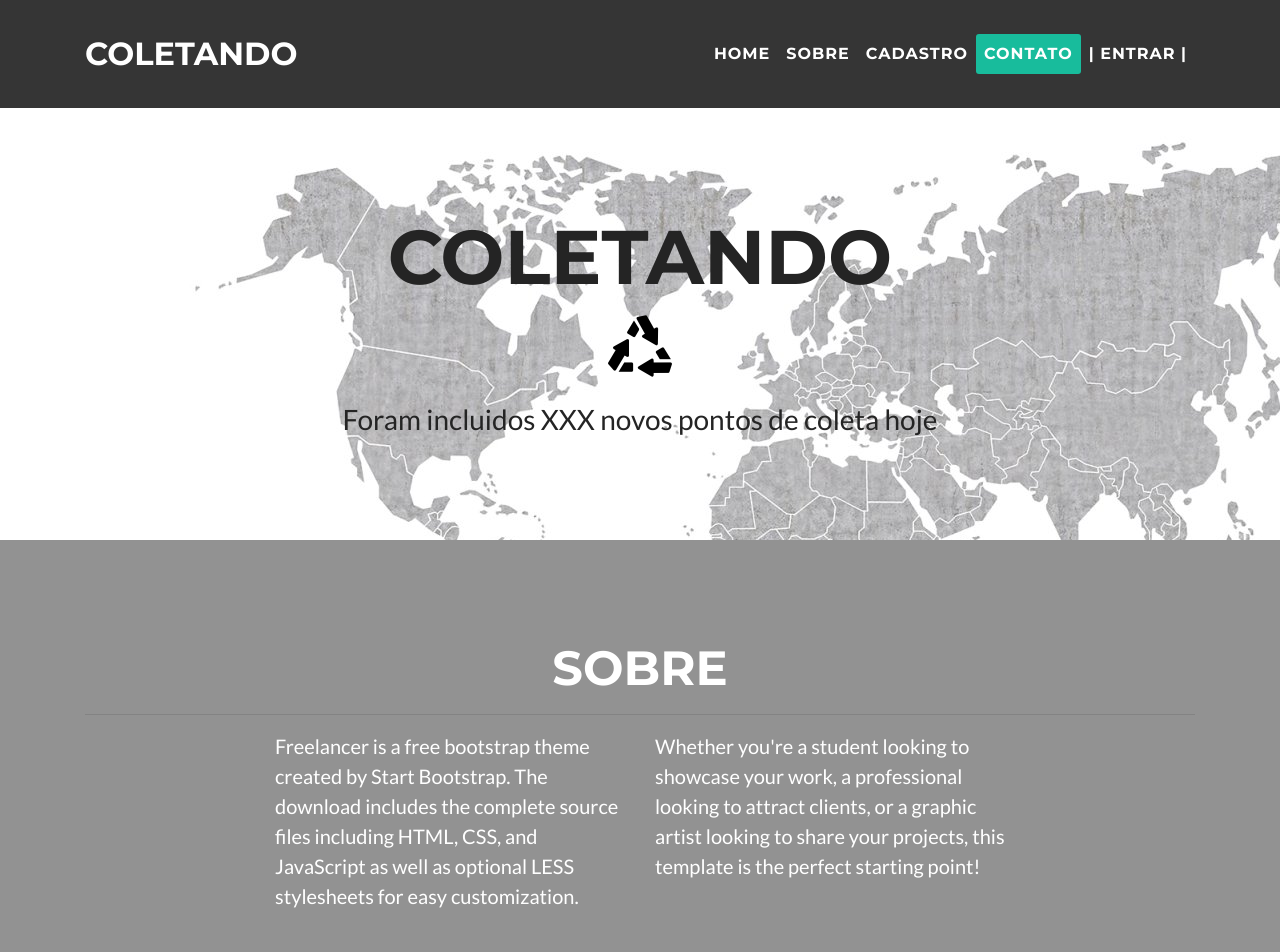
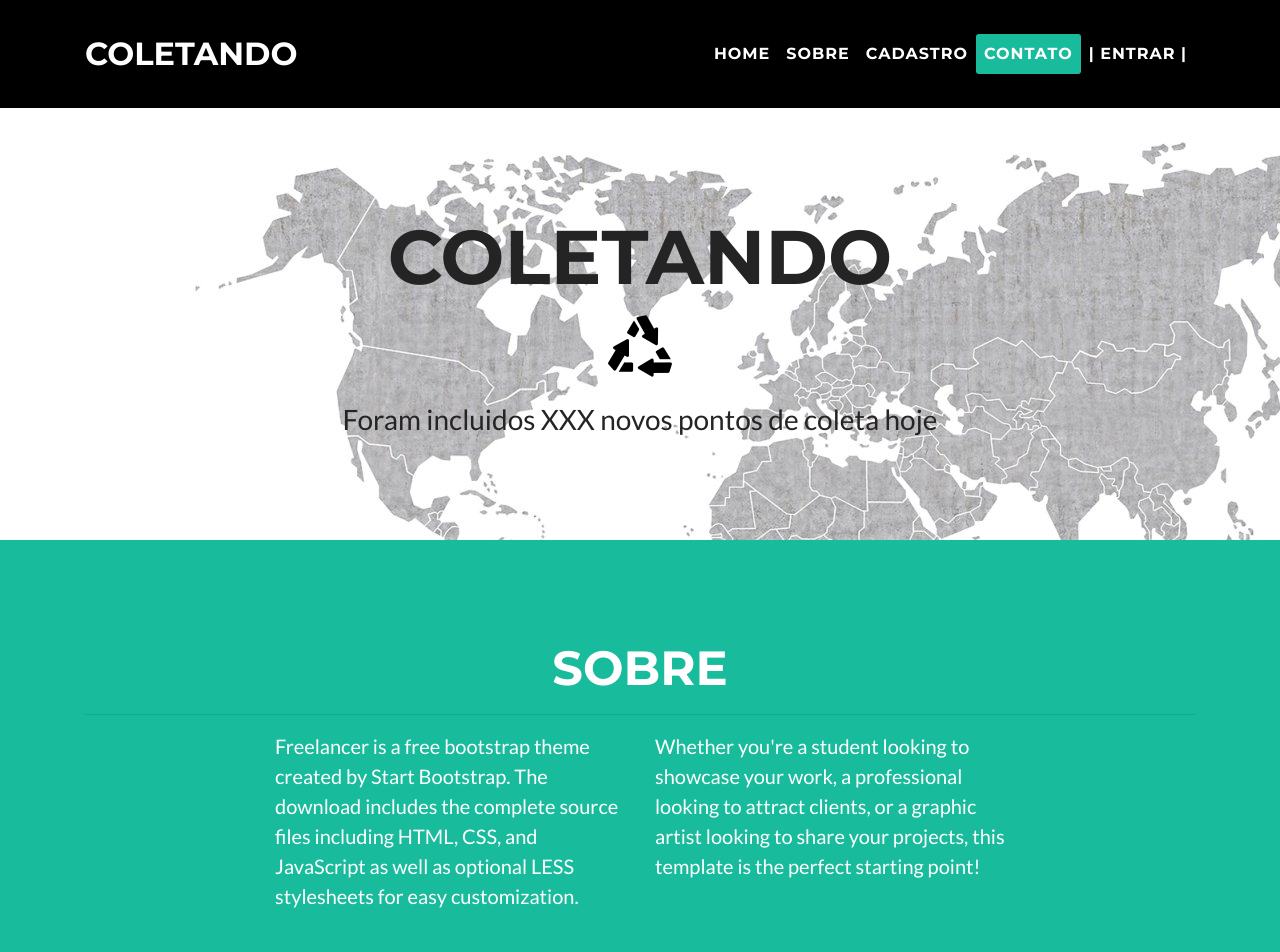
Before and after one commit to coletando/TrabalhoFinal, a plain HTML site: page Coletando/Front-end/index.html in a window 1280 px wide. Shown: the top 952 px of the page. Drawn offline with Linux system fonts and the light colour scheme; some packages are replaced by stand-ins of ours.

Commit message:
Incluindo animação e alteração de cores

```diff
--- a/Coletando/Front-end/css/coletando.css
+++ b/Coletando/Front-end/css/coletando.css
@@ -108,7 +108,7 @@ section.success {
 
 .about-section{
     color: white;
-    background-color: #929292;
+    background-color: #18BC9C;
     margin: 0 auto;
 }
 
@@ -134,18 +134,22 @@ section.success {
   font-weight: 700;
   text-transform: uppercase;
   border: none;
-  background: #353535; }
+  background: #000; }
   #mainNav a:focus {
     outline: none; }
   #mainNav .navbar-brand {
     font-size: 1.1rem;
-    color: white; }
+    color: white;
+
+}
     #mainNav .navbar-brand.active, #mainNav .navbar-brand:active, #mainNav .navbar-brand:focus, #mainNav .navbar-brand:hover {
       color: white; }
   #mainNav .navbar-nav {
     letter-spacing: 1px; }
     #mainNav .navbar-nav li.nav-item a.nav-link {
-      color: white; }
+      color: white;
+      transition: all 0.5s ease;
+    }
       #mainNav .navbar-nav li.nav-item a.nav-link:hover {
         color: #18BC9C;
         outline: none; }
--- a/Coletando/Front-end/index.html
+++ b/Coletando/Front-end/index.html
@@ -105,7 +105,7 @@
               <div class="control-group">
                 <div class="form-group floating-label-form-group controls">
                   <label>Data de Nascimento</label>
-                  <input class="form-control" id="datanasc" type="text" placeholder="Data de Nascimento" required >
+                  <input class="form-control" id="datanasc" type="date" placeholder="Data de Nascimento" required >
                   <p class="help-block text-danger"></p>
                 </div>
               </div>
@@ -126,7 +126,7 @@
               <div class="control-group">
                 <div class="form-group floating-label-form-group controls">
                   <label>Número</label>
-                  <textarea class="form-control" id="numero" type="text" placeholder="Número" required ></textarea>
+                  <textarea class="form-control" id="numero" type="number" placeholder="Número" required ></textarea>
                   <p class="help-block text-danger"></p>
                 </div>
               </div>
```
